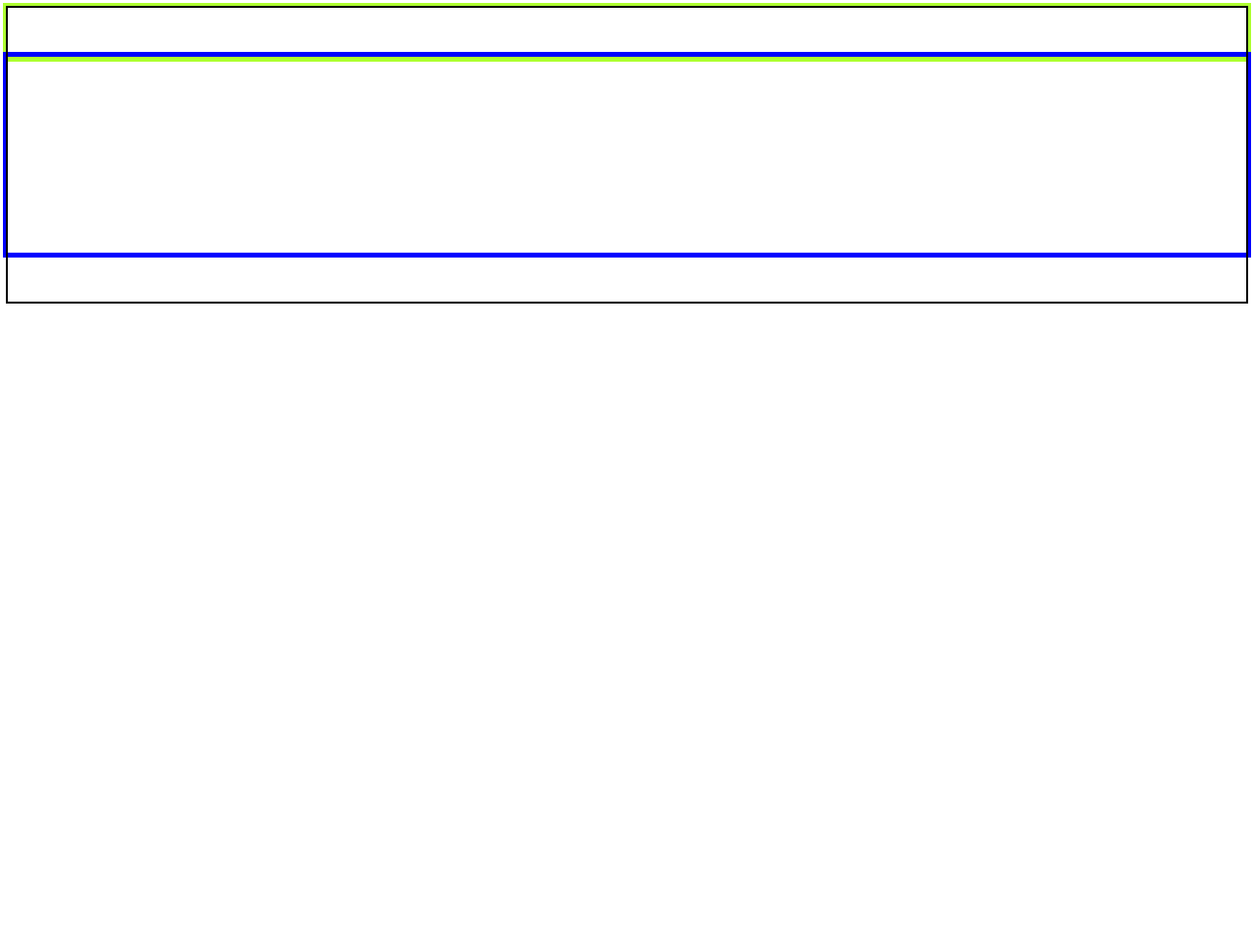
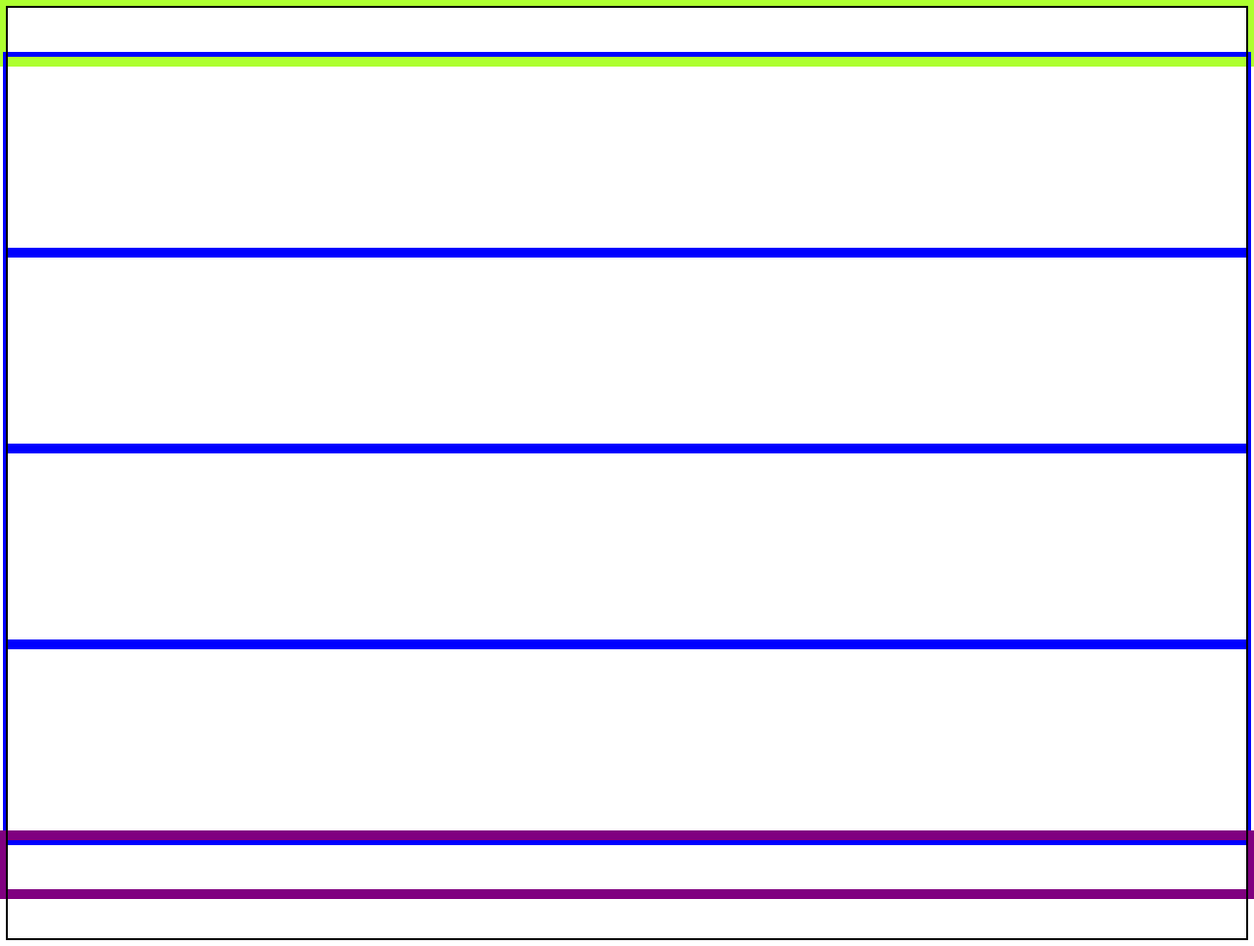
Before and after one commit to Junai-3/landingPageProject, a website built with Vite: page index.html in a window 1280 px wide. Shown: the whole page at 98% size. Before the commit the page ends 800 px from the top, so only its background shows below. Built offline with nearby package versions, Linux system fonts and the light colour scheme.

Commit message:
Outlined all the main page divs using CSS and HTML

```diff
--- a/index.html
+++ b/index.html
@@ -7,8 +7,29 @@
     <link rel="stylesheet" href="src/style.css">
   </head>
   <body>
-    <div class="topbar"></div>
-    <div class="body-section"></div>
+    <div class="header">
+
+    </div>
+
+    <div class="body-section first">
+
+    </div>
+
+    <div class="body-section second">
+
+    </div>
+
+    <div class="body-section third">
+
+    </div>
+
+    <div class="body-section fourth">
+
+    </div>
+
+    <div class="footer">
+
+    </div>
 
     <script type="module" src="/src/main.js"></script>
   </body>
--- a/src/style.css
+++ b/src/style.css
@@ -3,10 +3,8 @@ body {
     padding-bottom: 50px;
 }
 
-
-
-div.topbar {
-    outline: 5px solid greenyellow;
+div.header {
+    outline: 10px solid greenyellow;
     padding-bottom: 50px;
 }
 
@@ -14,3 +12,8 @@ div.body-section {
     outline: 5px solid blue;
     padding-bottom: 200px;
 }
+
+div.footer {
+    outline: 10px solid purple;
+    padding-bottom: 50px;
+}
```
